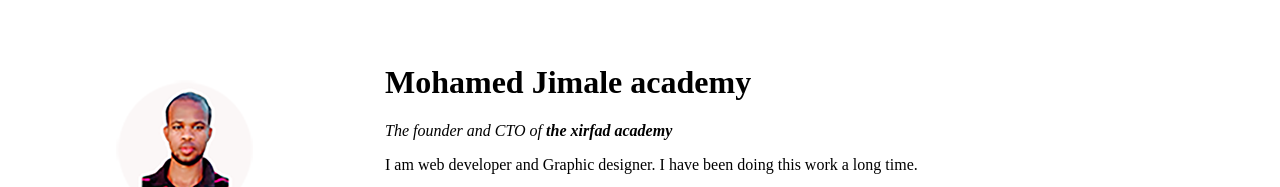
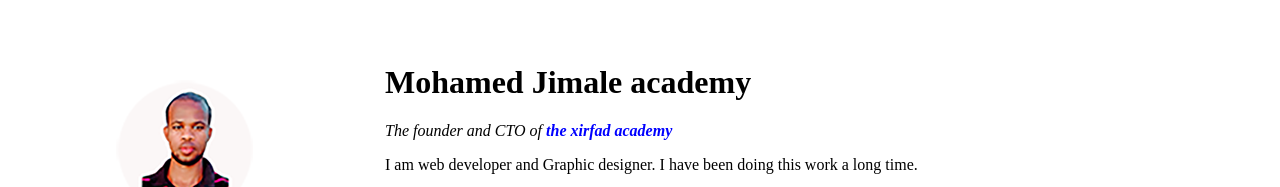
Before and after one commit to jimcaaleyare/cv, a plain HTML site: page index.html in a window 1280 px wide. Shown: the top 187 px of the page. Drawn offline with Linux system fonts and the light colour scheme.

Commit message:
Update index.html

```diff
--- a/index.html
+++ b/index.html
@@ -9,7 +9,7 @@
       <tr>
         <td><img src="mjm.png"alt="Mohamed"></td>
         <td><h1>Mohamed Jimale academy</h1>
-        <p><em>The founder and CTO of<strong> the xirfad academy</strong></em></p>
+        <p><em>The founder and CTO of<strong style="color:blue"> the xirfad academy</strong></em></p>
         <p>I am web developer and Graphic designer. I have been doing this work a long time.</p>
         <ul>
   <li><a href="https://www.youtube.com/channel/UCHABRsLznHyduF8FZA0CMDg">Youtube Channel</a></li>
```
